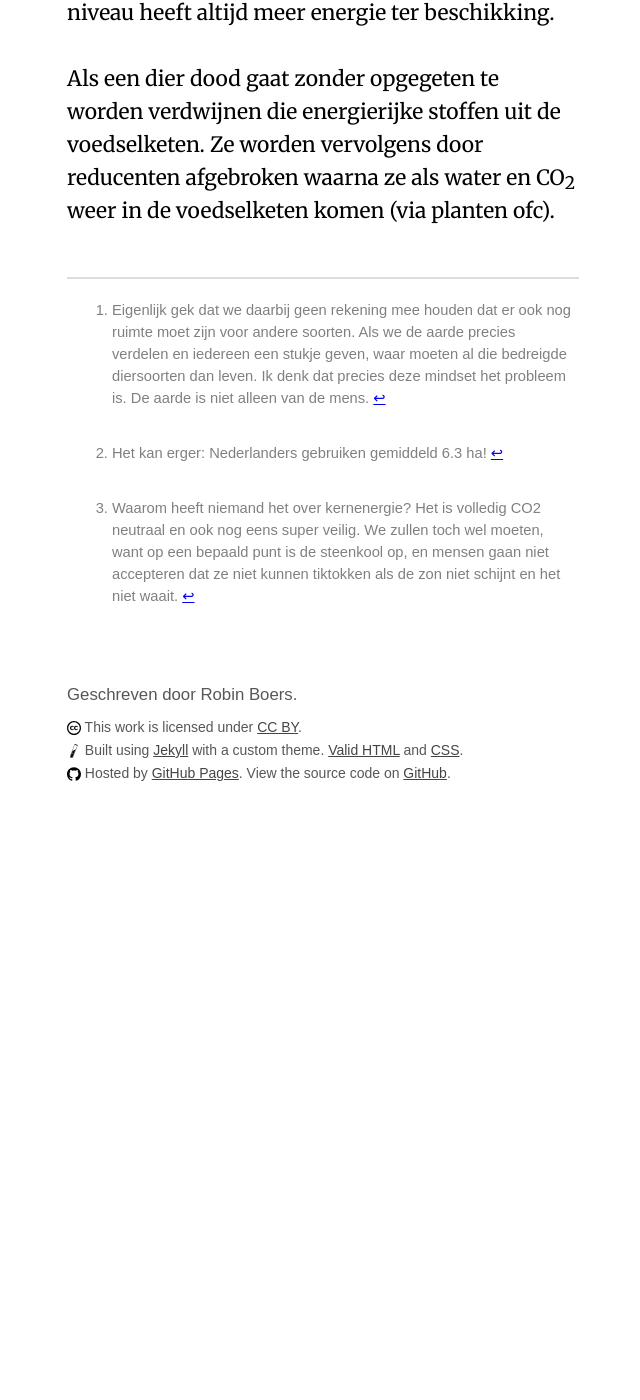
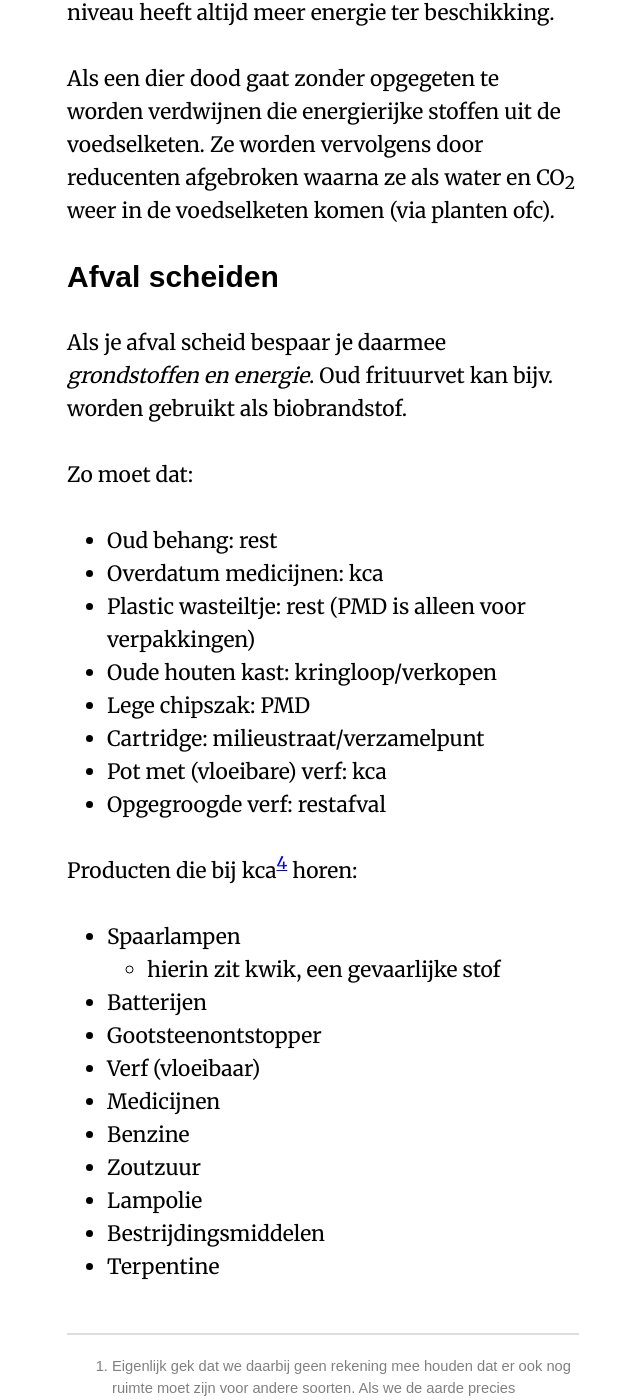
Before and after one commit to RobinBoers/school.geheimesite.nl, a Jekyll site: the page built from 3VWO/TW4/Biologie.md, in a window 1280 px wide and 1400 px high, scrolled down 12280 px. Shown: the whole window, without its empty margins (317-957 px from the left). Built offline with Jekyll 4.4.1, drawn with Linux system fonts in a browser that asks for light colours; some web fonts are replaced; our own code applies the rules of GitHub Pages for plain Markdown files; before the commit the page ends 13094 px from its top, so only the background shows below that; some of the changed text lies outside the part shown.

Commit message:
Add section about afval scheiden

```diff
--- a/3VWO/TW4/Biologie.md
+++ b/3VWO/TW4/Biologie.md
@@ -178,9 +178,39 @@ Alle energie die verbrand wordt voor bijvoorbeeld groeien of bewegen gaat verlor
 
 Als een dier dood gaat zonder opgegeten te worden verdwijnen die energierijke stoffen uit de voedselketen. Ze worden vervolgens door reducenten afgebroken waarna ze als water en CO<sub>2</sub> weer in de voedselketen komen (via planten ofc).
 
+## Afval scheiden
+
+Als je afval scheid bespaar je daarmee _grondstoffen en energie_. Oud frituurvet kan bijv. worden gebruikt als biobrandstof.
+
+Zo moet dat:
+
+- Oud behang: rest
+- Overdatum medicijnen: kca
+- Plastic wasteiltje: rest (PMD is alleen voor verpakkingen)
+- Oude houten kast: kringloop/verkopen
+- Lege chipszak: PMD
+- Cartridge: milieustraat/verzamelpunt
+- Pot met (vloeibare) verf: kca
+- Opgegroogde verf: restafval
+
+Producten die bij kca[^4] horen:
+
+- Spaarlampen
+	- hierin zit kwik, een gevaarlijke stof
+- Batterijen
+- Gootsteenontstopper
+- Verf (vloeibaar)
+- Medicijnen
+- Benzine
+- Zoutzuur
+- Lampolie
+- Bestrijdingsmiddelen
+- Terpentine
 
 [^1]: Eigenlijk gek dat we daarbij geen rekening mee houden dat er ook nog ruimte moet zijn voor andere soorten. Als we de aarde precies verdelen en iedereen een stukje geven, waar moeten al die bedreigde diersoorten dan leven. Ik denk dat precies deze mindset het probleem is. De aarde is niet alleen van de mens.
 
 [^2]: Het kan erger: Nederlanders gebruiken gemiddeld 6.3 ha!
 
 [^3]: Waarom heeft niemand het over kernenergie? Het is volledig CO2 neutraal en ook nog eens super veilig. We zullen toch wel moeten, want op een bepaald punt is de steenkool op, en mensen gaan niet accepteren dat ze niet kunnen tiktokken als de zon niet schijnt en het niet waait.
+
+[^4]: klein chemisch afval
```
